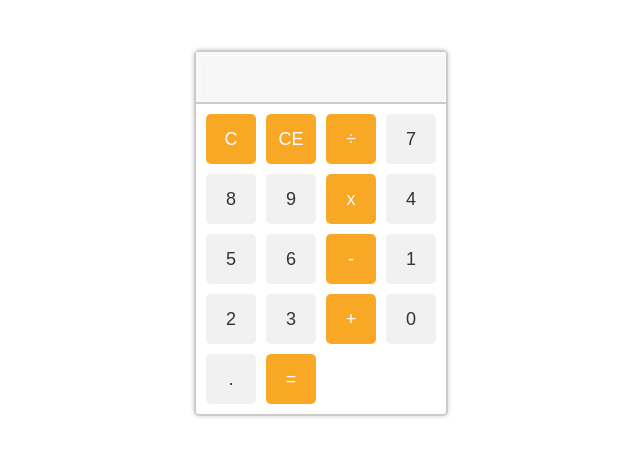
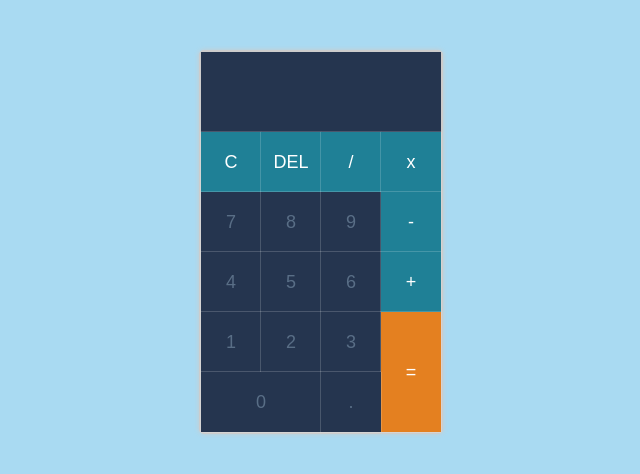
Before and after one commit to MrSanx/parcial1-reactjs, a plain HTML site: page index.html in a window 1280 px wide. Shown: the whole page, without its empty margins (319-959 px from the left). Drawn offline with Linux system fonts and the light colour scheme.

Commit message:
Mejora de Css y Script

```diff
--- a/index.html
+++ b/index.html
@@ -1,39 +1,42 @@
 <!DOCTYPE html>
 <html lang="en">
+
 <head>
-    <meta charset="UTF-8">
-    <meta http-equiv="X-UA-Compatible" content="IE=edge">
-    <meta name="viewport" content="width=device-width, initial-scale=1.0">
-    <title>Calculadora</title>
-    <link rel="stylesheet" href="style.css">
+	<meta charset="UTF-8">
+	<meta http-equiv="X-UA-Compatible" content="IE=edge">
+	<meta name="viewport" content="width=device-width, initial-scale=1.0">
+	<title>Calculadora</title>
+	<link rel="stylesheet" href="style.css">
 </head>
+
 <body>
-    <div class="calculator">
+	<div class="calculadora">
 		<div class="display">
-			<input type="text" id="result" disabled>
+			<input type="text" id="resultado" disabled>
 		</div>
 		<div class="buttons">
-			<button class="operator" onclick="clearResult()">C</button>
-			<button class="operator" onclick="backspace()">CE</button>
-			<button class="operator" onclick="insertValue('/')">÷</button>
-			<button class="number" onclick="insertValue('7')">7</button>
-			<button class="number" onclick="insertValue('8')">8</button>
-			<button class="number" onclick="insertValue('9')">9</button>
-			<button class="operator" onclick="insertValue('*')">x</button>
-			<button class="number" onclick="insertValue('4')">4</button>
-			<button class="number" onclick="insertValue('5')">5</button>
-			<button class="number" onclick="insertValue('6')">6</button>
-			<button class="operator" onclick="insertValue('-')">-</button>
-			<button class="number" onclick="insertValue('1')">1</button>
-			<button class="number" onclick="insertValue('2')">2</button>
-			<button class="number" onclick="insertValue('3')">3</button>
-			<button class="operator" onclick="insertValue('+')">+</button>
-			<button class="number" onclick="insertValue('0')">0</button>
-			<button class="number" onclick="insertValue('.')">.</button>
-			<button class="operator" onclick="calculate()">=</button>
+			<button class="operador" onclick="operar()">C</button>
+			<button class="operador" onclick="eliminarNumero()">DEL</button>
+			<button class="operador" onclick="operacion()">/</button>
+			<button class="operador" onclick="operacion()">x</button>
+			<button class="numero" onclick="numeroNuevo(7)">7</button>
+			<button class="numero" onclick="numeroNuevo(8)">8</button>
+			<button class="numero" onclick="numeroNuevo(9)">9</button>
+			<button class="operador" onclick="operacion()">-</button>
+			<button class="numero" onclick="numeroNuevo(4)">4</button>
+			<button class="numero" onclick="numeroNuevo(5)">5</button>
+			<button class="numero" onclick="numeroNuevo(6)">6</button>
+			<button class="operador" onclick="operacion()">+</button>
+			<button class="numero" onclick="numeroNuevo(1)">1</button>
+			<button class="numero" onclick="numeroNuevo(2)">2</button>
+			<button class="numero" onclick="numeroNuevo(3)">3</button>
+			<button class="resultado" onclick="operacion()">=</button>
+			<button class="cero" onclick="numeroNuevo(0)">0</button>
+			<button class="numero" onclick="numeroNuevo('.')">.</button>
 		</div>
 	</div>
 
 	<script src="script.js"></script>
 </body>
+
 </html>
--- a/script.js
+++ b/script.js
@@ -0,0 +1,42 @@
+//Variables
+let primerValor = "";
+let segundoValor = "";
+let tipoOperacion = "";
+let puntoUsado1 = false;
+let puntoUsado2 = false;
+
+
+document.addEventListener('keydown', function (event) {
+    const keyPressed = event.key;
+    //alert(keyPressed)
+    if (['.', '0', '1', '2', '3', '4', '5', '6', '7', '8', '9'].includes(String(keyPressed))) {
+        numeroNuevo(keyPressed);
+    } else if ((['+', '-', '*', '/'].includes(String(keyPressed)))) {
+
+    } else if ((['=', 'Enter'].includes(String(keyPressed)))) {
+
+    } else if ((['Backspace'].includes(String(keyPressed)))) {
+
+    } else {
+
+    }
+});
+
+function numeroNuevo(numero) {
+    if (tipoOperacion == "" && numero != '.') {
+        primerValor += numero;
+    } else if (tipoOperacion == "" && puntoUsado1 == false) {
+        primerValor += numero;
+        puntoUsado1 = true;
+    } else if (numero != '.') {
+        segundoValor += numero;
+    } else if (puntoUsado2 == false) {
+        segundoValor += numero;
+        puntoUsado2 = true;
+    }
+    document.getElementById("resultado").value = (primerValor + " " + tipoOperacion + " " + segundoValor);
+}
+
+function tipoOperacion(operacion) {
+
+}
--- a/style.css
+++ b/style.css
@@ -1,16 +1,20 @@
-.calculator {
-	width: 250px;
+* {
+	background-color: #A9DAF2;
+}
+
+.calculadora {
+	width: 240px;
 	margin: 50px auto;
 	border: 2px solid #ccc;
 	border-radius: 5px;
 	box-shadow: 0 0 5px #ccc;
+	background-color: #25354F;
 }
 
 .display {
-	height: 40px;
+	height: 70px;
 	padding: 5px;
-	background-color: #f9f9f9;
-	border-bottom: 2px solid #ccc;
+	background-color: #25354F;
 }
 
 .display input[type="text"] {
@@ -19,30 +23,42 @@
 	border: none;
 	font-size: 18px;
 	text-align: right;
+	background-color: #25354F;
+	color: #FFFFFF;
 }
 
 .buttons {
-	display: flex;
-	flex-wrap: wrap;
-	padding: 5px;
+	display: grid;
+	grid-template-columns: 25% 25% 25% 25%;
+	grid-template-rows: 60px 60px 60px 60px 60px;
+	grid-auto-flow: row dense;
 }
 
 .buttons button {
-	width: 50px;
-	height: 50px;
-	margin: 5px;
 	font-size: 18px;
 	border: none;
-	border-radius: 5px;
+	box-shadow: 0 0 1px #FFFFFF;
 	cursor: pointer;
 }
 
-.number {
-	background-color: #f1f1f1;
-	color: #333;
+.numero {
+	background-color: #25354F;
+	color: #596E86;
 }
 
-.operator {
-	background-color: #f9a825;
-	color: #fff;
+.operador {
+	background-color: #1F8096;
+	color: #FFFFFF;
 }
+
+.resultado {
+	background-color: #E48020;
+	color: #FFFFFF;
+	grid-row: span 2;
+}
+
+.cero {
+	background-color: #25354F;
+	color: #596E86;
+	grid-column: span 2;
+}
```
